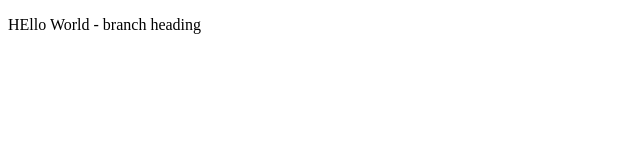
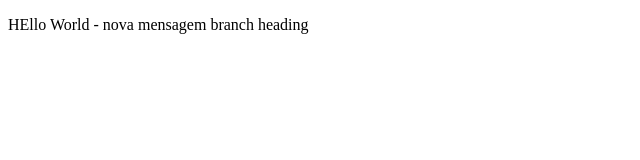
Before and after one commit to GoncaloMarquesDev/aprender-html, a plain HTML site: page index.html in a window 1280 px wide. Shown: the whole page, without its empty margins (0-640 px from the left). Drawn offline with Linux system fonts and the light colour scheme.

Commit message:
nova heading

```diff
--- a/index.html
+++ b/index.html
@@ -6,6 +6,6 @@
     <title>Document</title>
 </head>
 <body>
-    <p>HEllo World  - branch heading</p>
+    <p>HEllo World  - nova mensagem branch heading</p>
 </body>
 </html>
```
